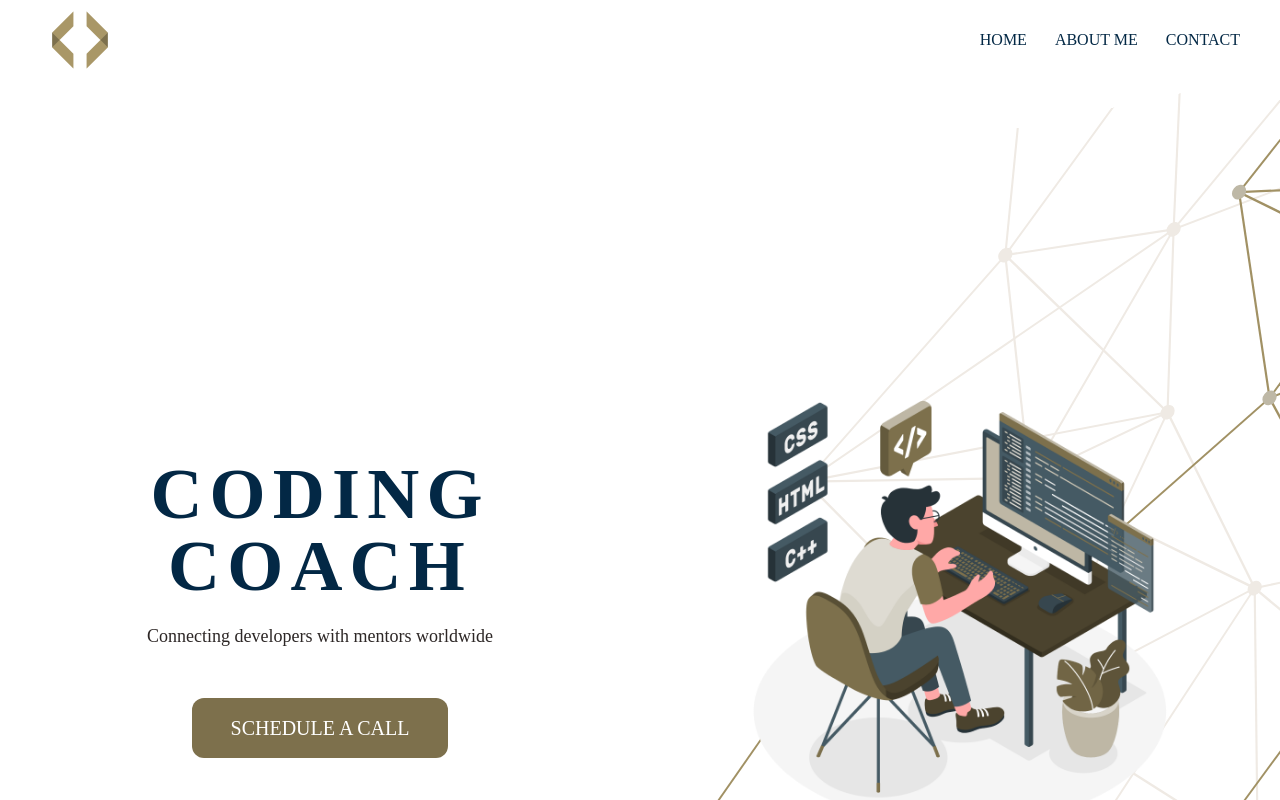
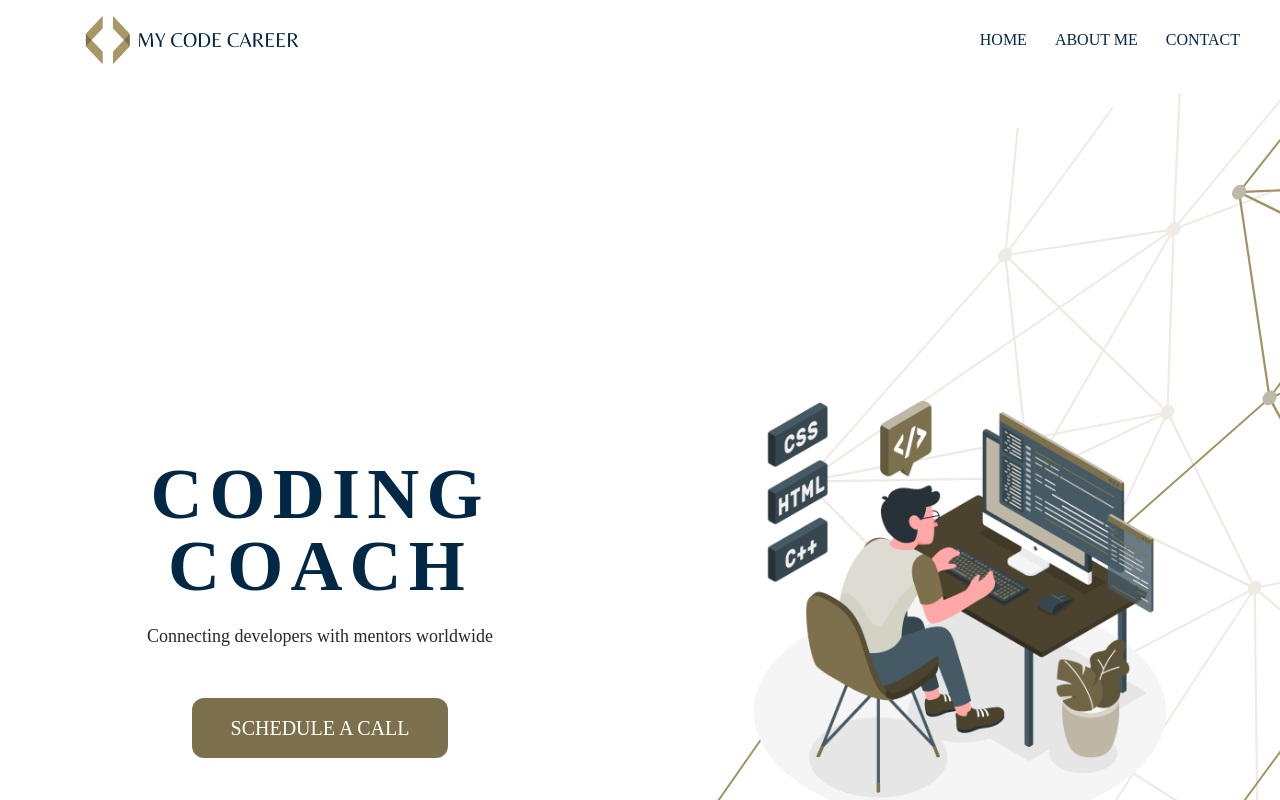
Before and after one commit to mycodecareer/mycodecareer.github.io, a React (Create React App) app: page / in a window 1280 px wide. Shown: the top 800 px of the page. Built offline with nearby package versions, Linux system fonts and the light colour scheme; a web font is replaced by a local one.

Commit message:
logo implemented for both small and large screen sizes (#56)
closes #21

```diff
--- a/src/components/common/Navbar/Navbar.jsx
+++ b/src/components/common/Navbar/Navbar.jsx
@@ -2,6 +2,7 @@ import React, { useState } from "react";
 import { Link } from "react-router-dom";
 import { RiMenu3Line, RiCloseLine } from "react-icons/ri";
 import LOGO from "../../../assets/transp-logo.png";
+import LOGOWITHTEXT from "../../../assets/logo-with-text.png";
 
 const navLinks = {
   home: "/",
@@ -38,7 +39,12 @@ const Navbar = () => {
           <img
             src={LOGO}
             alt="company-logo"
-            className="aspect-square w-16 h-16"
+            className="aspect-square w-16 h-16 lg:hidden"
+          />
+          <img
+            src={LOGOWITHTEXT}
+            alt="company-logo"
+            className="hidden lg:flex lg:aspect-video lg:w-72 lg:h-32"
           />
         </Link>
       </div>
```
Also changed, not shown: src/assets/logo-with-text.png (added).
